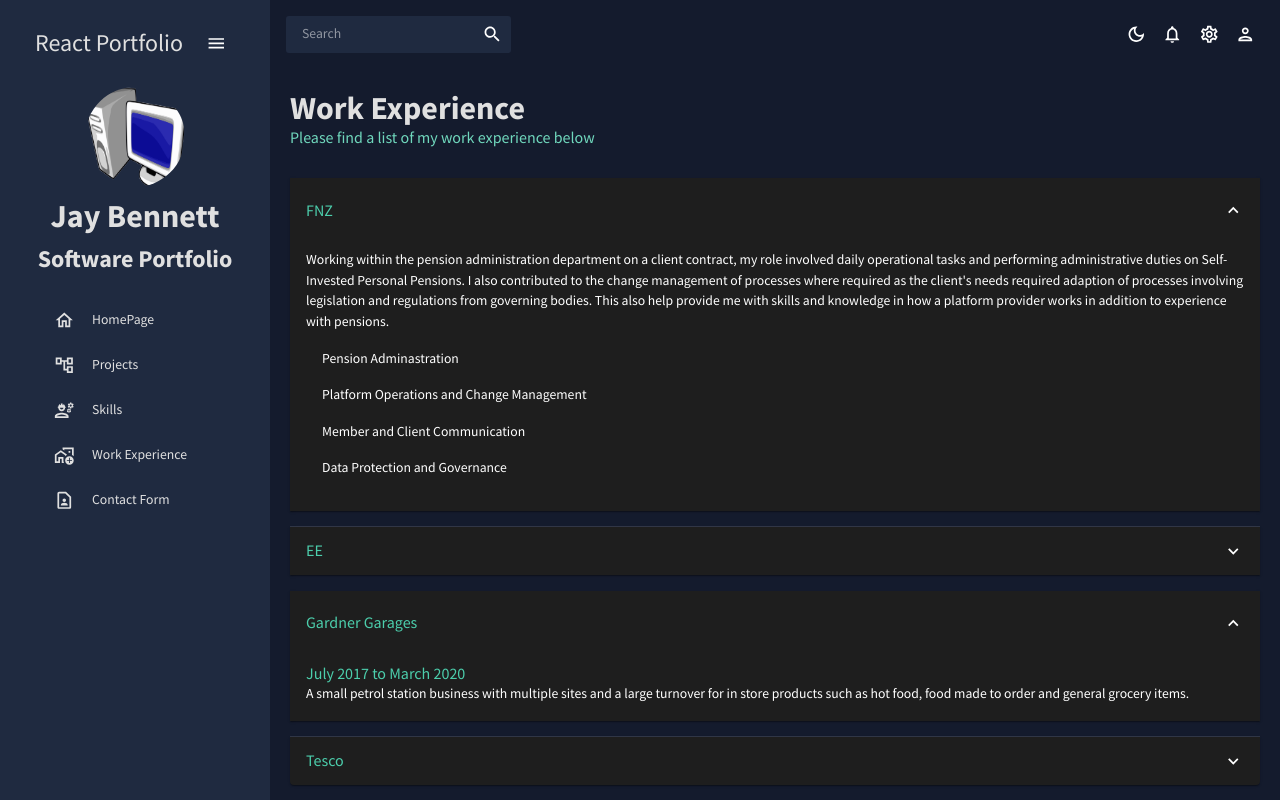
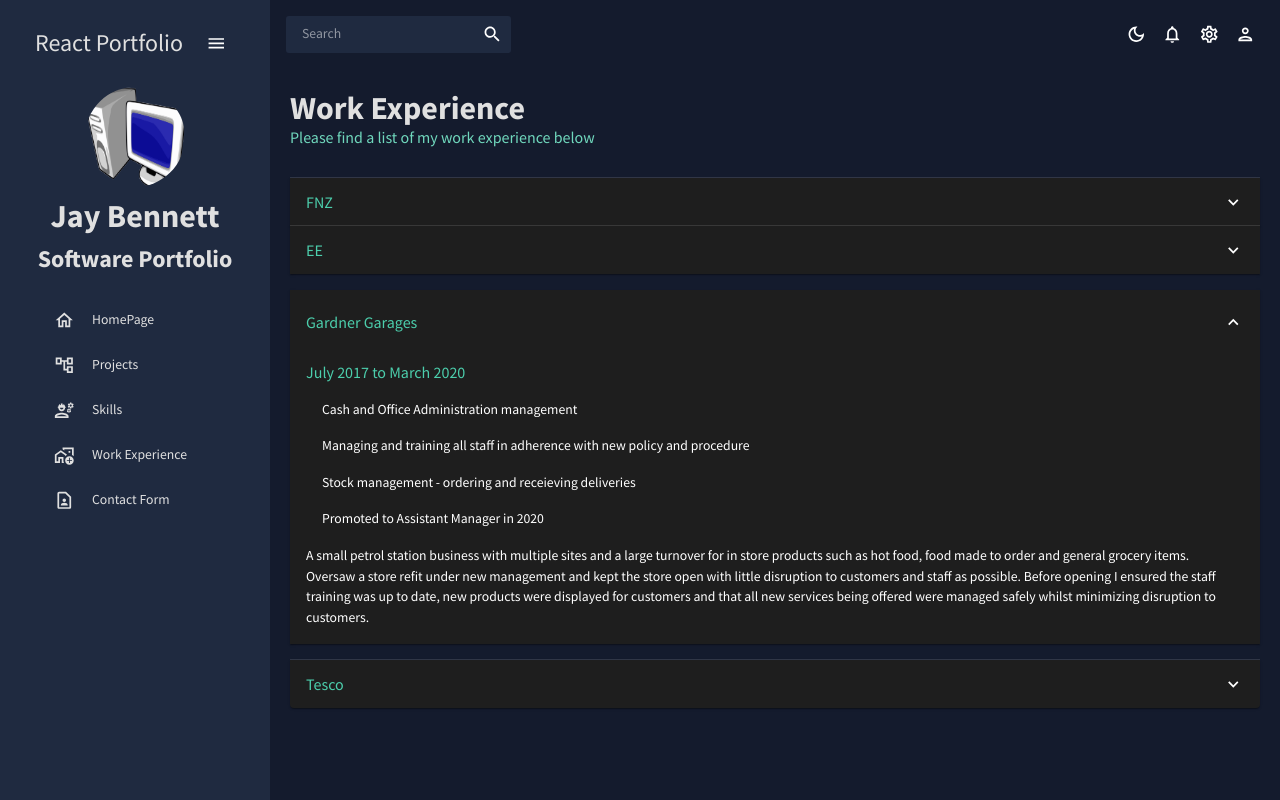
Before and after one commit to jay-bennett-JB/jay-bennett-JB.github.io, a React (Create React App) app: page /#/experience in a window 1280 px wide. Both pictures are taken after a click on the button "Gardner Garages". Built offline with nearby package versions, Linux system fonts and the light colour scheme.

Commit message:
modified:   src/scenes/experience/index.jsx

```diff
--- a/src/scenes/experience/index.jsx
+++ b/src/scenes/experience/index.jsx
@@ -27,7 +27,7 @@
           subtitle="Please find a list of my work experience below"
         />
         {/* Accordion 1 - FNZ */}
-        <Accordion defaultExpanded>
+        <Accordion>
           <AccordionSummary expandIcon={<ExpandMoreIcon />}>
             <Typography
               color={colors.greenAccent[500]}
@@ -109,10 +109,27 @@
             >
               July 2017 to March 2020
             </Typography>
+            <List>
+              <ListItem>Cash and Office Administration management</ListItem>
+              <ListItem>
+                Managing and training all staff in adherence with new policy and
+                procedure
+              </ListItem>
+              <ListItem>
+                Stock management - ordering and receieving deliveries
+              </ListItem>
+              <ListItem>Promoted to Assistant Manager in 2020</ListItem>
+            </List>
             <Typography>
               A small petrol station business with multiple sites and a large
               turnover for in store products such as hot food, food made to
-              order and general grocery items.
+              order and general grocery items. <br />
+              Oversaw a store refit under new management and kept the store open
+              with little disruption to customers and staff as possible. Before
+              opening I ensured the staff training was up to date, new products
+              were displayed for customers and that all new services being
+              offered were managed safely whilst minimizing disruption to
+              customers.
             </Typography>
           </AccordionDetails>
         </Accordion>
@@ -133,7 +150,18 @@
             >
               November 2012 to July 2017
             </Typography>
-            <Typography>Supermarket.</Typography>
+            <List>
+              <ListItem>
+                Managing stock levels and operation of petrol station
+              </ListItem>
+              <ListItem>Staff administration</ListItem>
+              <ListItem>Safe and Legal administration</ListItem>
+            </List>
+            <Typography>
+              Seconded to management role due to manager absence. Undertook all
+              management responsibilities and duties, including overseeing
+              colleagues and ensuring all legal entitlements were complied with.
+            </Typography>
           </AccordionDetails>
         </Accordion>
       </Box>
```
